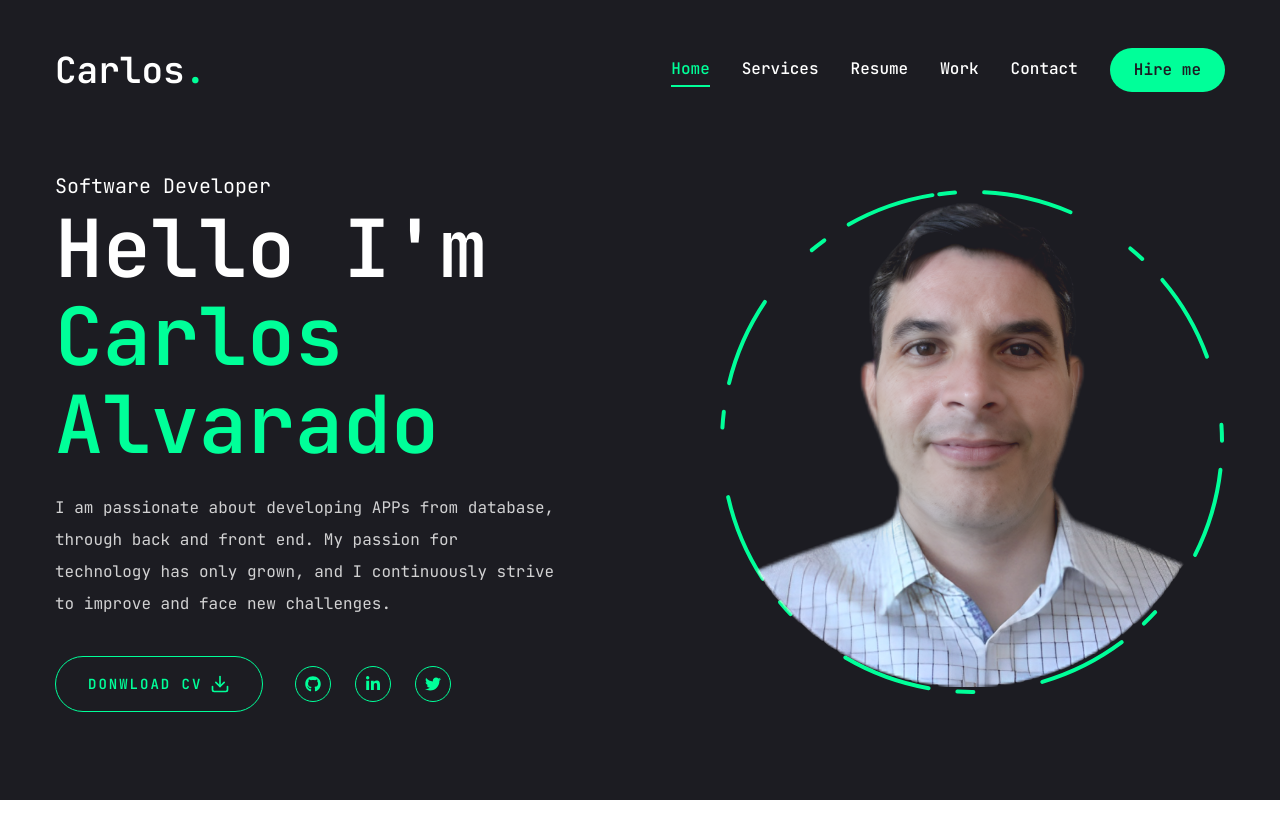
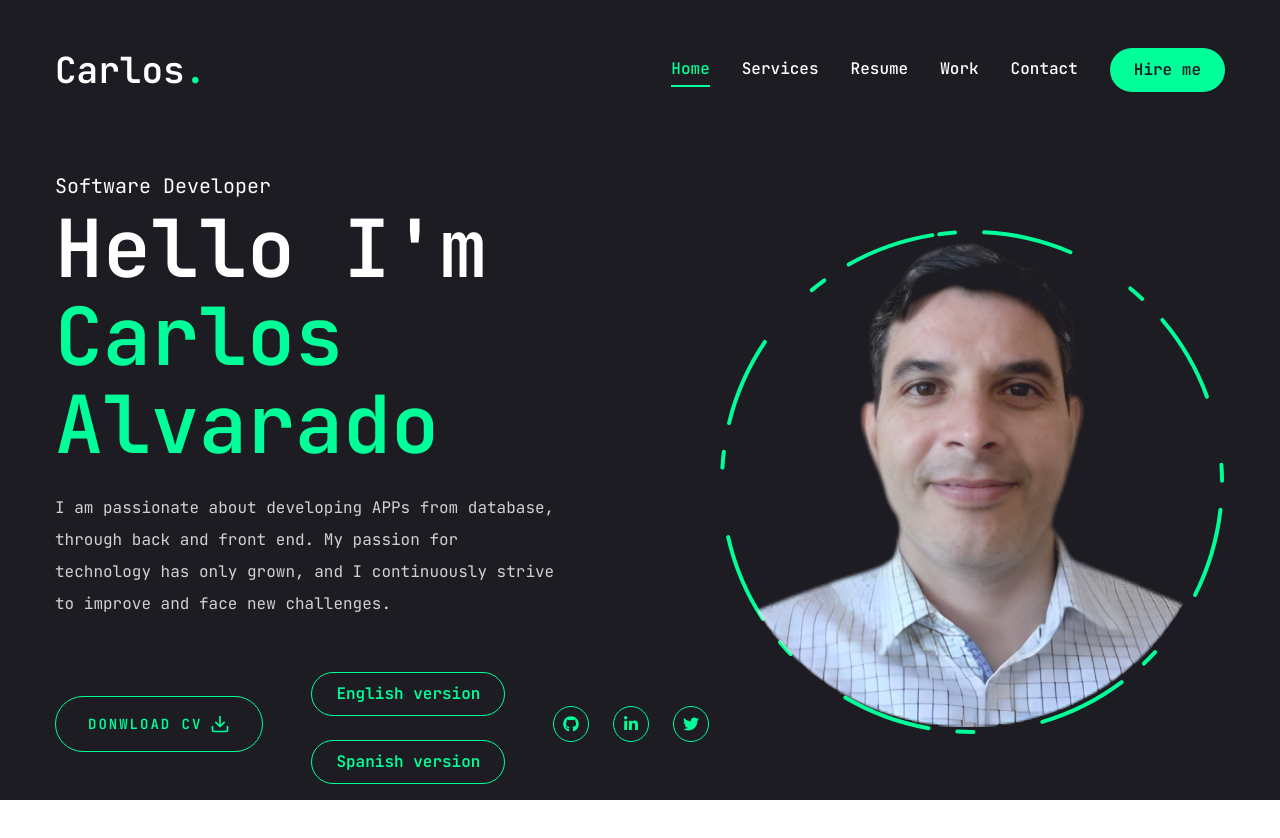
Before and after one commit to 12170carlos/portfolio_nextjs, a Next.js app: page / in a window 1280 px wide. Both pictures are taken after a click on the button "DONWLOAD CV". Shown: the top 838 px of the page. Built offline with nearby package versions, Linux system fonts and the light colour scheme.

Commit message:
Feat: donwload cv's modified

```diff
--- a/app/page.jsx
+++ b/app/page.jsx
@@ -1,10 +1,23 @@
+"use client";
+import { useState } from "react";
 import Photo from "@/components/Photo";
 import Social from "@/components/Social";
 import Stats from "@/components/Stats";
 import { Button } from "@/components/ui/button";
 import { FiDownload } from "react-icons/fi";
+import Link from "next/link";
 
 const Home = () => {
+  const [showOptions, setShowOptions] = useState(false);
+
+  function toogleOption() {
+    setShowOptions(!showOptions);
+  }
+
+  function handleOptionClick() {
+    setShowOptions(false);
+  }
+
   return (
     <section className="h-full">
       <div className="container mx-auto h-full">
@@ -24,6 +37,7 @@ const Home = () => {
             {/* btn and socials */}
             <div className="flex flex-col xl:flex-row items-center gap-8">
               <Button
+                onClick={toogleOption}
                 variant="outline"
                 size="lg"
                 className="uppercase flex items-center gap-2"
@@ -31,10 +45,31 @@ const Home = () => {
                 <span>Donwload CV</span>
                 <FiDownload className="text-xl" />
               </Button>
+              {showOptions && (
+                <div className="flex flex-col items-start mt-2">
+                  <a
+                    href="/cvCarlosAlvarado(Eng).pdf"
+                    download="cvCarlosAlvarado(Eng).pdf"
+                    onClick={handleOptionClick}
+                    className="flex items-center gap-2 px-4 py-2"
+                  >
+                    <Button variant="outline">English version</Button>
+                  </a>
+
+                  <a
+                    href="/cvCarlosAlvarado.pdf"
+                    download="cvCarlosAlvarado.pdf"
+                    onClick={handleOptionClick}
+                    className="flex items-center gap-2 px-4 py-2 mt-2"
+                  >
+                    <Button variant="outline">Spanish version</Button>
+                  </a>
+                </div>
+              )}
               <div className="mb-8 xl:mb-0">
                 <Social
-                containerStyles="flex gap-6"
-                iconStyles="w-9 h-9 border border-accent rounded-full flex
+                  containerStyles="flex gap-6"
+                  iconStyles="w-9 h-9 border border-accent rounded-full flex
                 justify-center items-center text-accent text-base hover:bg-accent
                 hover:text-primary hover:transition-all duration-500"
                 />
--- a/components/Social.jsx
+++ b/components/Social.jsx
@@ -23,8 +23,10 @@ const Social = ({containerStyles, iconStyles}) => {
   <div className={containerStyles}>
     {socials.map((item, index) => {
       return (
-        <Link key={index} href={item.path} className={iconStyles}>
+        <Link key={index} href={item.path} legacyBehavior>
+          <a target="_blank" rel="noopener noreferrer" className={iconStyles}>
           {item.icon}
+          </a>
         </Link>
       )
     })}
```
Also changed, not shown: 2 other files (tests, documents, lock files or other folders).
